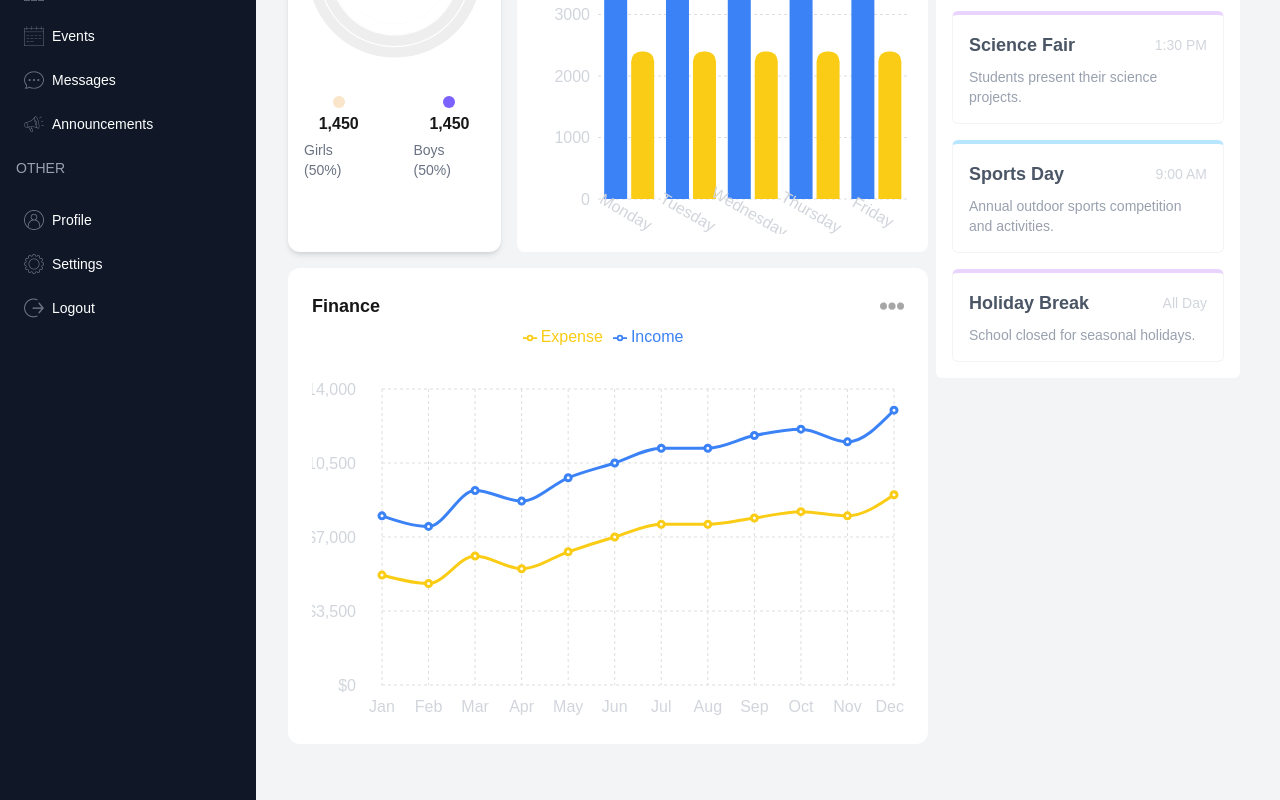
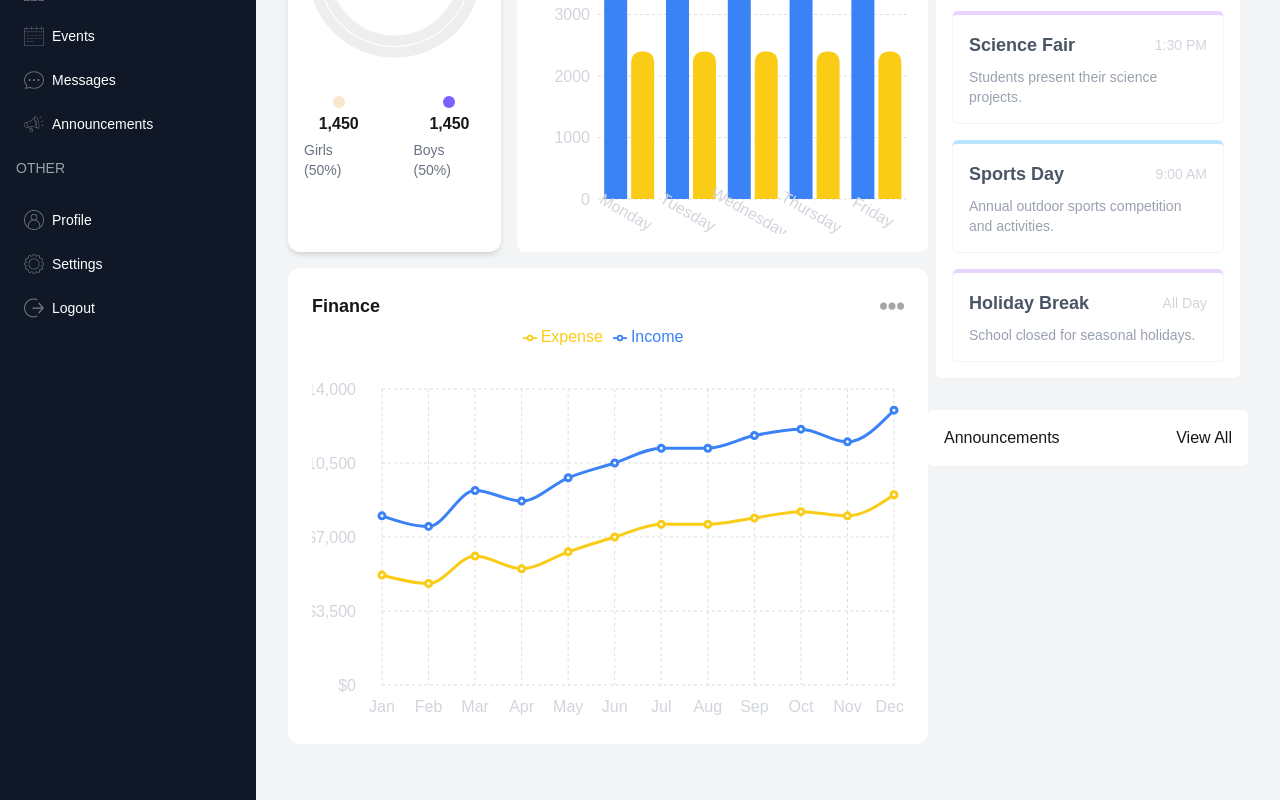
Before and after one commit to rumachoudhury/school-management-dashboard, a Next.js app: page /admin in a window 1280 px wide. Shown: the part 604-1404 px from the top of the page. Built offline with nearby package versions, Linux system fonts and the light colour scheme.

Commit message:
Updated the Announcements component

```diff
--- a/src/components/Announcements.tsx
+++ b/src/components/Announcements.tsx
@@ -1,7 +1,14 @@
 import React from "react";
 
 const Announcements = () => {
-  return <div></div>;
+  return (
+    <div className="bg-white p-4 rounded-md">
+      <div className="flex items-center justify-between">
+        <h1>Announcements</h1>
+        <span>View All</span>
+      </div>
+    </div>
+  );
 };
 
 export default Announcements;
```
